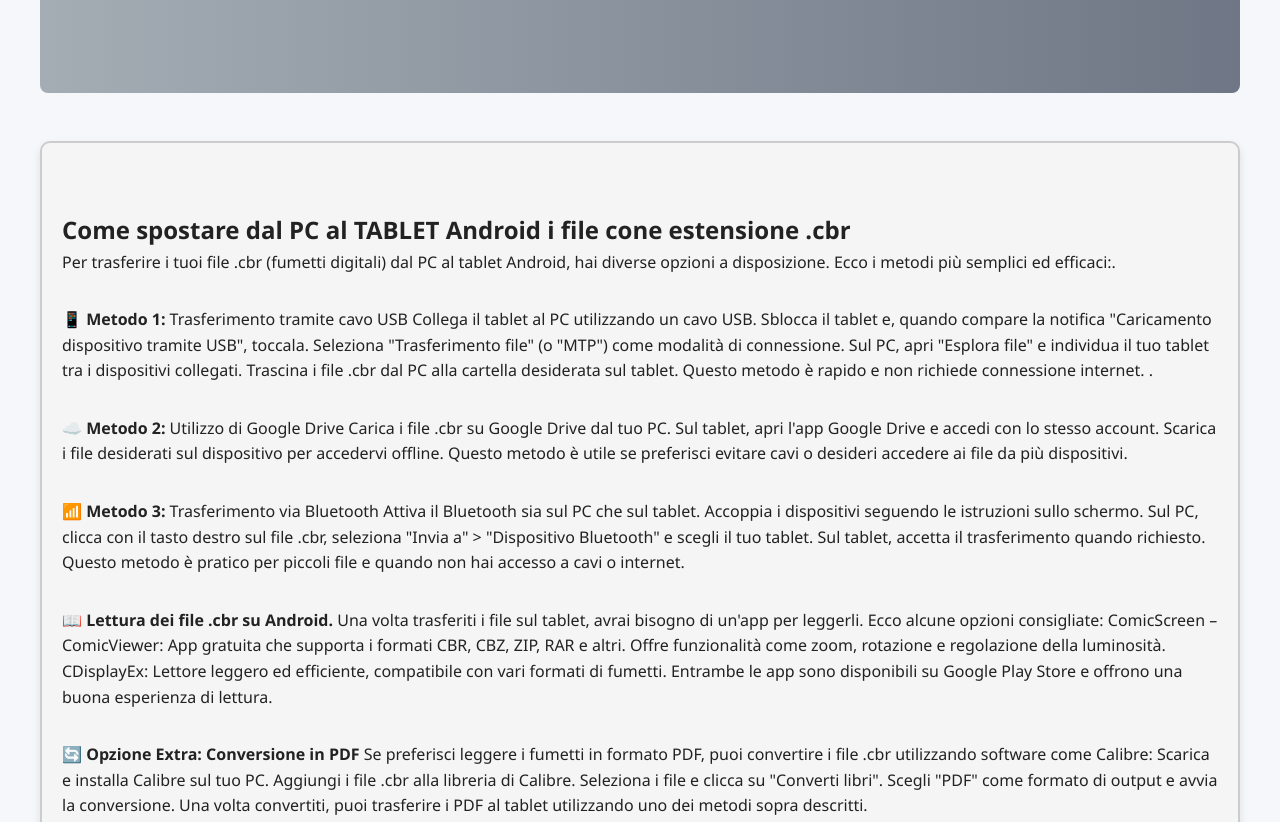
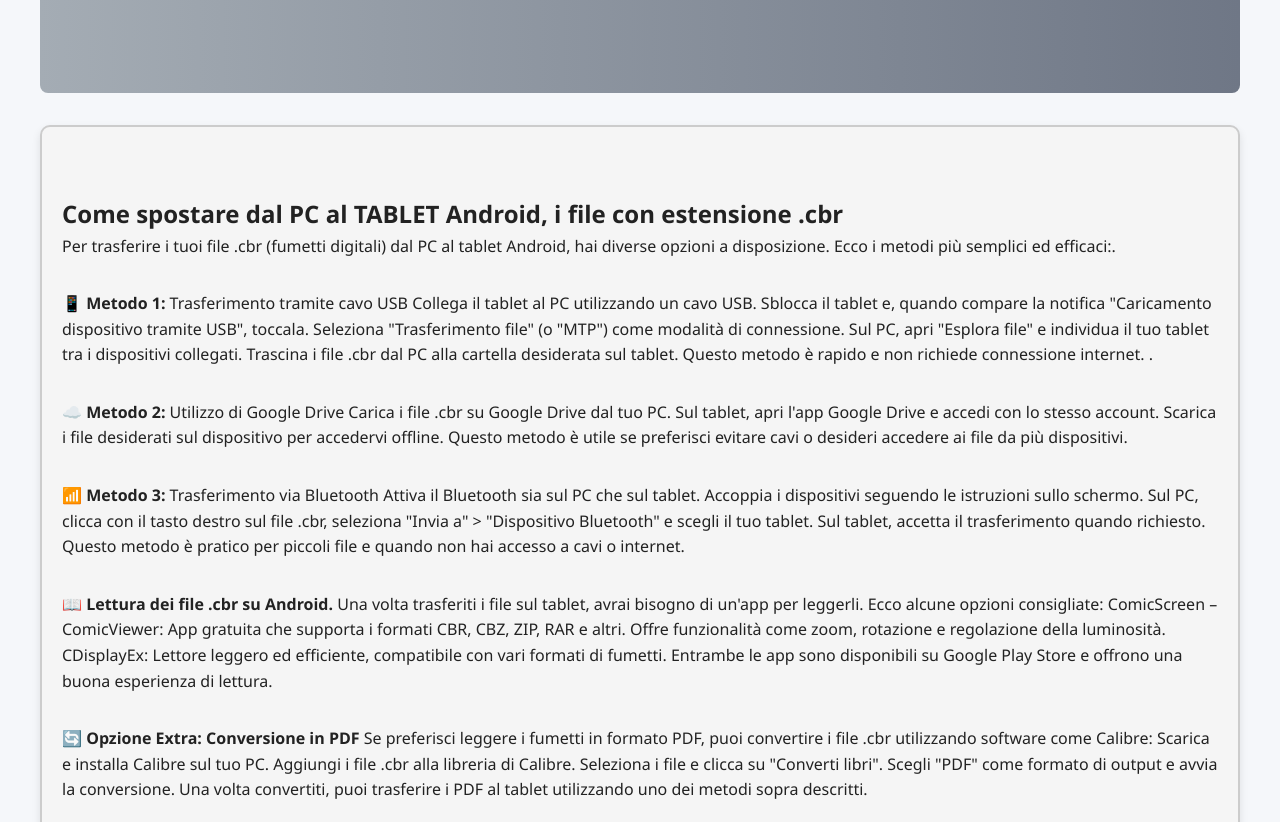
Before and after one commit to FrancescoPisarro/techzone, a plain HTML site: page risposte.html in a window 1280 px wide. Shown: the part 548-1370 px from the top of the page. Drawn offline with Linux system fonts and the light colour scheme.

```diff
--- a/css/style.css
+++ b/css/style.css
@@ -156,7 +156,7 @@
   padding: 20px;
   max-width: 1200px;
   box-shadow: 0 4px 8px rgba(0,0,0,0.1);
-  margin: 3rem auto 0 auto;
+  margin: 2rem auto 0 auto;
 }
 
 .cbr-section p {
--- a/risposte.html
+++ b/risposte.html
@@ -52,7 +52,7 @@
     <!--<div class="container">-->
       <div class="cbr-section">
       <section style="min-height: 80vh; padding: 3rem 0;">
-        <h2>Come spostare dal PC al TABLET Android i file cone estensione .cbr</h2>
+        <h2>Come spostare dal PC al TABLET Android, i file con estensione .cbr</h2>
         <p>Per trasferire i tuoi file .cbr (fumetti digitali) dal PC al tablet Android, hai diverse opzioni a disposizione. Ecco i metodi più semplici ed efficaci:</strong>.</p>
         <p>📱 <span class="bold">Metodo 1:</span> Trasferimento tramite cavo USB
           Collega il tablet al PC utilizzando un cavo USB.
```
